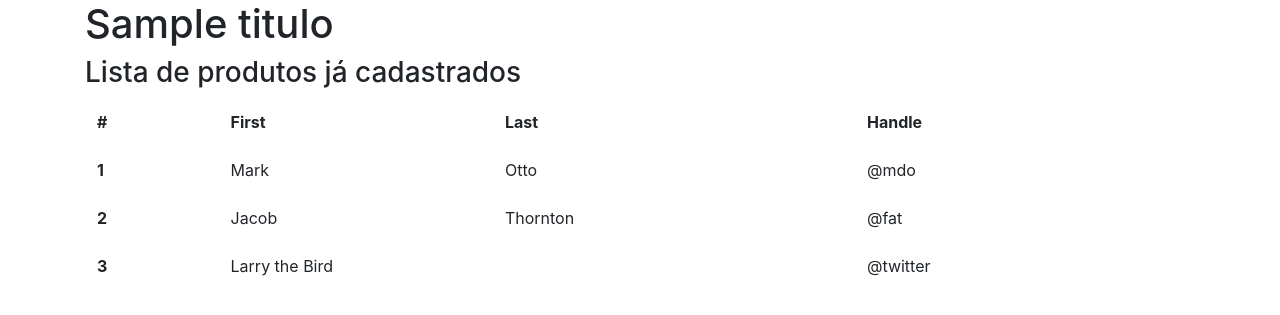
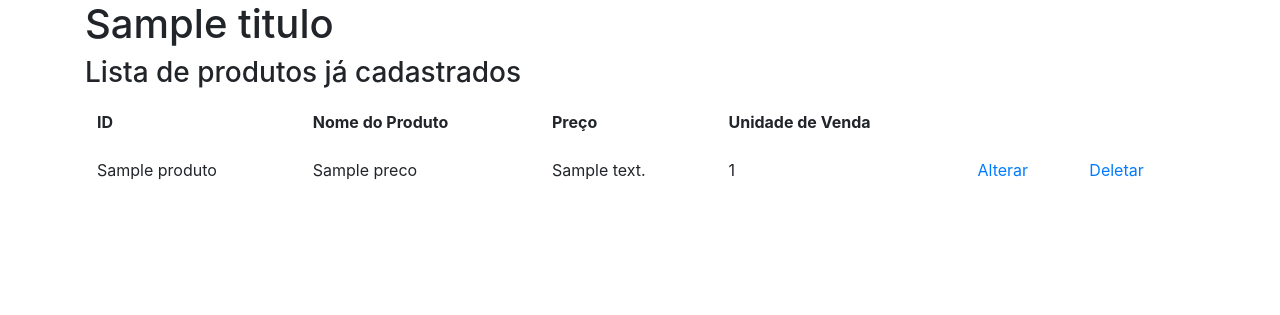
Before and after one commit to heitorAlbu/reiCangaco, a Flask app: template templates/produtoList.html in a window 1280 px wide. Shown: the part 56-371 px from the top of the page. Run offline with Flask 2, Linux system fonts and the light colour scheme; the template is opened without the code that fills it: most values are stand-ins (such as "Sample title", 1, 10 or a date in 2020); some libraries are stand-ins or nearby versions.

Commit message:
FRONT END - Forms de Usuario e Produto

```diff
--- a/app.py
+++ b/app.py
@@ -1,5 +1,6 @@
 from flask import Flask, render_template, request,  session, flash, url_for,redirect
 from flask_sqlalchemy import SQLAlchemy
+from models.Produto import Produto
 
 
 app = Flask(__name__)
@@ -21,6 +22,8 @@ class Usuario(db.Model):
     cpf = db.Column(db.String(11), nullable=False)
     tipo = db.Column(db.Integer, nullable=False)
 
+
+
     def __str__(self):
         return self.nome
 
@@ -28,6 +31,8 @@ db.create_all()
 
 if __name__ == "__name__":
     app.run(debug=True)
+
+
 
 @app.route('/usuarioList')
 def usuarioList():
@@ -37,6 +42,7 @@ def usuarioList():
     usuarios = Usuario.query.all()
     return render_template('usuarioList.html', usuarios = usuarios)
 
+
 @app.route('/usuario/delete/<int:id>')
 def usuarioDelete(id):
     usuario = Usuario.query.filter_by(id=id).first()
@@ -44,6 +50,11 @@ def usuarioDelete(id):
     db.session.commit()
     usuarios = Usuario.query.all()
     return redirect(url_for('usuarioList'))
+
+@app.route('/usuario/update/<int:id>')
+def usuarioUpdate(id):
+    usuario = Usuario.query.filter_by(id=id).first()
+    return render_template('usuarioForm.html', usuario = usuario)
 
 @app.route('/produtoForm')
 def produtoForm():
@@ -64,7 +75,12 @@ def produtoForm():
 
 @app.route('/produtoList')
 def produtoList():
-    return render_template('produtoList.html')
+    produto = Produto.query.filter_by(id=id).first()
+    return render_template('produtoList.html', usuarios = usuarios)
+
+@app.route('/produtoUpdate')
+def produtoUpdate(id):
+    return render_template('produtoForm.html', produto = produto)
 
 @app.route('/')
 def home():
--- a/templates/produtoList.html
+++ b/templates/produtoList.html
@@ -1,33 +1,32 @@
 {% extends "template.html" %}
 {% block conteudo %}
+
+
 <h3>Lista de produtos já cadastrados</h3>
 <table class="table table-borderless">
   <thead>
+    <link rel="stylesheet" type="text/css" href="static/liststyle.css" media="screen" />
     <tr>
-      <th scope="col">#</th>
-      <th scope="col">First</th>
-      <th scope="col">Last</th>
-      <th scope="col">Handle</th>
+      <th scope="col">ID</th>
+      <th scope="col">Nome do Produto</th>
+      <th scope="col">Preço</th>
+      <th scope="col">Unidade de Venda</th>
     </tr>
   </thead>
   <tbody>
+
+    {% for produto in produtos %}
     <tr>
-      <th scope="row">1</th>
-      <td>Mark</td>
-      <td>Otto</td>
-      <td>@mdo</td>
+        <td>{{produto.nome}}</td>
+        <td>{{produto.preco}}</td>
+        <td>{{produto.descricao}}</td>
+        <td>{{produto.unid}}</td>
+        <td><a href="{{url_for('produtoUpdate')}}">Alterar</a></td>
+        <td><a href="{{url_for('produtoDelete', id=produto.id)}}">Deletar</a></td>
+
     </tr>
-    <tr>
-      <th scope="row">2</th>
-      <td>Jacob</td>
-      <td>Thornton</td>
-      <td>@fat</td>
-    </tr>
-    <tr>
-      <th scope="row">3</th>
-      <td colspan="2">Larry the Bird</td>
-      <td>@twitter</td>
-    </tr>
+    {% endfor %}
+
   </tbody>
 </table>
 
--- a/templates/usuarioList.html
+++ b/templates/usuarioList.html
@@ -21,6 +21,7 @@
             <td>{{usuario.endereco}}</td>
             <td>{{usuario.telefone}}</td>
             <td>{{usuario.tipo}}</td>
+            <td><a href="{{url_for('usuarioUpdate', id=usuario.id)}}">Alterar</a></td>
             <td><a href="{{url_for('usuarioDelete', id=usuario.id)}}">Deletar</a></td>
         </tr>
         {% endfor %}
```
Also changed, not shown: templates/produtoForm.html (+4 -4 lines).
